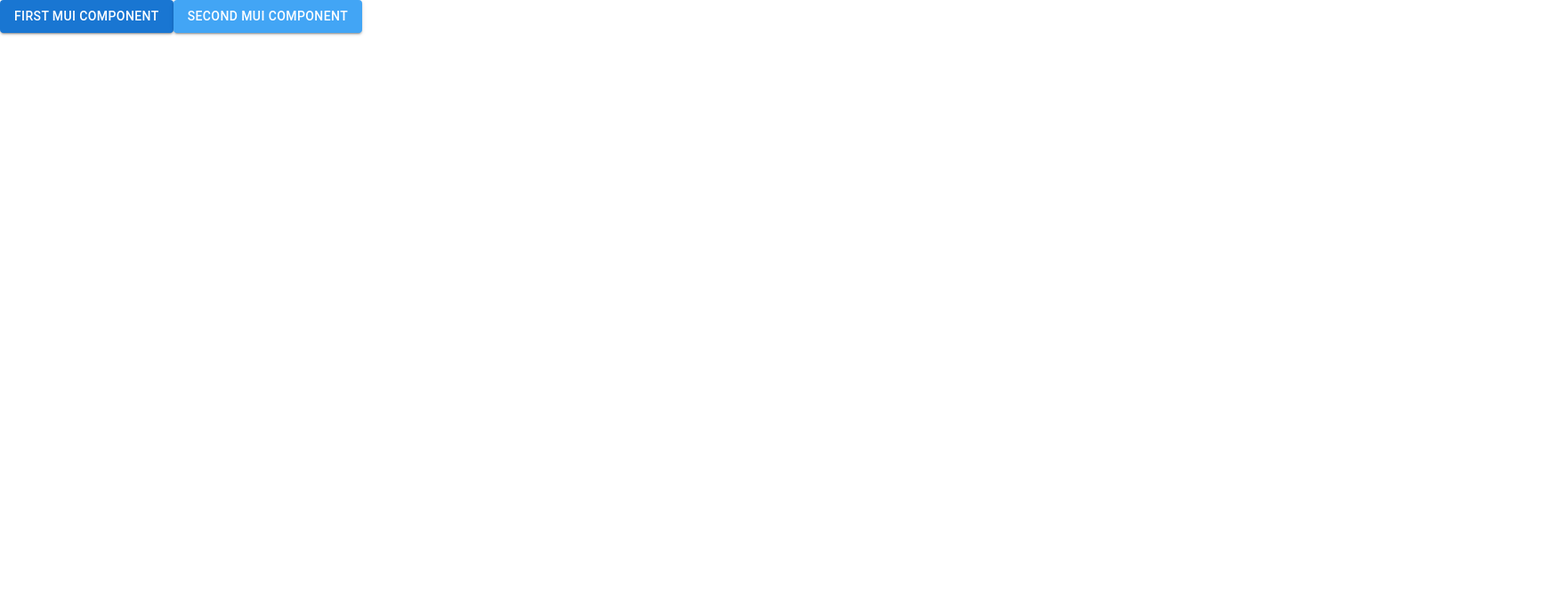
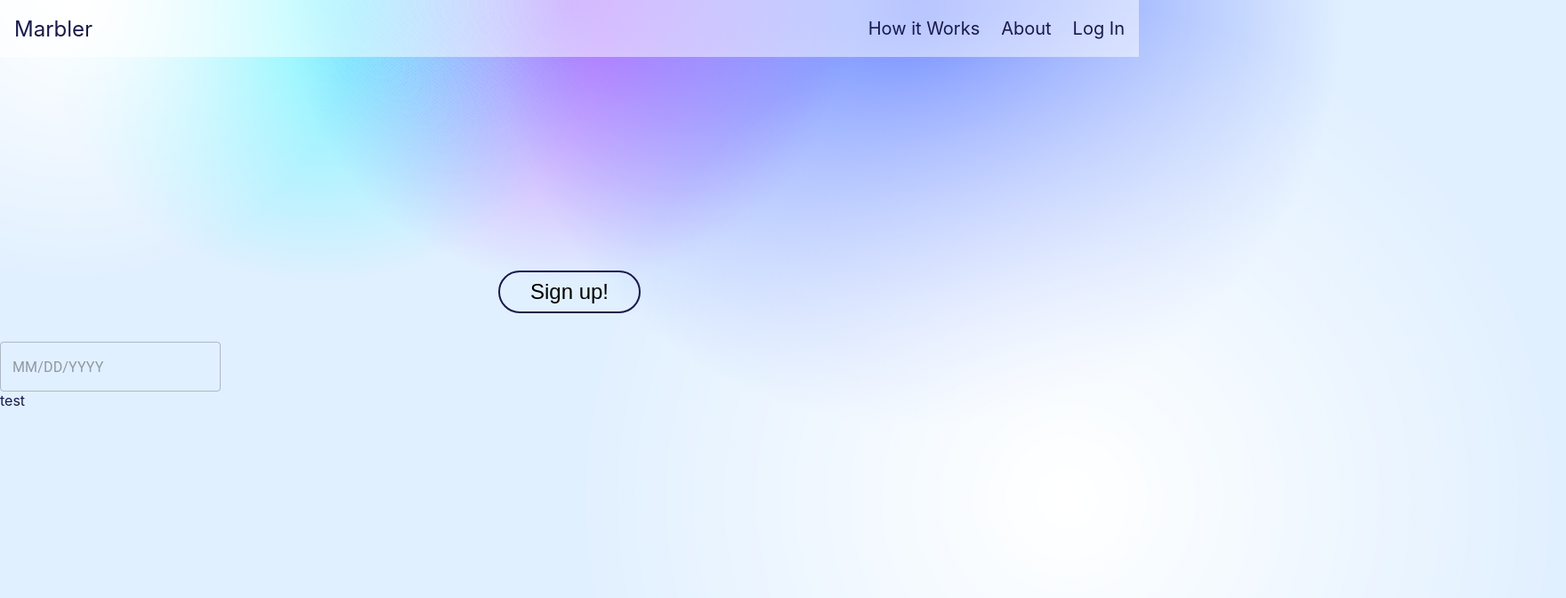
Before and after one commit to evan-baron/goal-calendar-react-app, a React (Create React App) app: page / in a window 1280 px wide. Shown: the top 672 px of the page at 89% size, 1760 px wide, since content can reach past the window. Built offline with nearby package versions, Linux system fonts and the light colour scheme.

Commit message:
messing around building wireframe version

```diff
--- a/package.json
+++ b/package.json
@@ -7,9 +7,11 @@
     "@emotion/styled": "^11.13.0",
     "@mui/icons-material": "^6.1.5",
     "@mui/material": "^6.1.5",
+    "@mui/x-date-pickers": "^7.21.0",
     "@testing-library/jest-dom": "^5.17.0",
     "@testing-library/react": "^13.4.0",
     "@testing-library/user-event": "^13.5.0",
+    "dayjs": "^1.11.13",
     "react": "^18.3.1",
     "react-dom": "^18.3.1",
     "react-scripts": "5.0.1",
--- a/src/App.js
+++ b/src/App.js
@@ -1,33 +1,16 @@
-import Button from '@mui/material/Button';
-import SendIcon from '@mui/icons-material/Send';
-import { createTheme } from '@mui/material/styles';
-import { blue } from '@mui/material/colors';
+import React from 'react'
+import Calendar from './components/Calendar/Calendar'
+import Navbar from './components/Navbar/Navbar'
+import Header from './components/Header/Header'
 
-const theme = createTheme({
-  palette: {
-    primary: {
-      light: blue[300],
-      main: blue[500],
-      dark: blue[700],
-      darker: blue[900],
-    },
-  },
-});
-
-function App() {
+const App = () => {
   return (
-    <div className="App">
-      <Button
-        variant="contained"
-        onClick={() => console.log("user clicked")}
-        >First MUI Component</Button>
-      <Button
-        variant="contained"
-        onClick={() => console.log("user clicked")}
-        sx={{ bgcolor: 'primary.light'}}
-        >Second MUI Component</Button>
-    </div>
-  );
+    <>
+      <Navbar />
+      <Header />
+      <Calendar />
+    </>
+  )
 }
 
-export default App;
+export default App
--- /dev/null
+++ b/src/components/Calendar/Calendar.js
@@ -0,0 +1,15 @@
+import React from 'react'
+import { LocalizationProvider } from '@mui/x-date-pickers';
+import { AdapterDayjs } from '@mui/x-date-pickers/AdapterDayjs'
+import { DatePicker } from '@mui/x-date-pickers/DatePicker';
+
+export default function Calendar() {
+  return (
+    <>
+    <LocalizationProvider dateAdapter={AdapterDayjs}>
+      <DatePicker />
+    </LocalizationProvider>
+    <div>test</div>
+    </>
+  );
+}
--- /dev/null
+++ b/src/components/Header/Header.css
@@ -0,0 +1,28 @@
+* {
+    box-sizing: border-box;
+}
+
+.header {
+    display: flex;
+    justify-content: center;
+    align-items: flex-end;
+    height: 20rem;
+}
+
+button {
+    position: relative;
+    bottom: 2rem;
+    height: 3rem;
+    width: 10rem;
+    font-size: 1.5rem;
+    color: (25, 25, 75);
+    background-color: transparent;
+    border: 2px solid rgb(25, 25, 75);
+    border-radius: 1.5rem;
+}
+
+button:hover {
+    background-color: rgba(255, 255, 255, .5);
+    animation: fadeIn .25s;
+    cursor: pointer;
+}
--- /dev/null
+++ b/src/components/Header/Header.js
@@ -0,0 +1,16 @@
+import React from 'react'
+import './Header.css'
+import HeaderBackground from './HeaderBackground'
+
+const Header = () => {
+  return (
+    <>
+        <HeaderBackground />
+        <header className='header'>
+            <button>Sign up!</button>
+        </header>
+    </>
+  )
+}
+
+export default Header
--- /dev/null
+++ b/src/components/Header/HeaderBackground.css
@@ -0,0 +1,49 @@
+.header-block-container {
+    z-index: -1;
+    position: absolute;
+    top: 0;
+    left: 50%;
+    transform: translateX(-50%);
+}
+
+.header-style-block {
+    position: absolute;
+}
+
+.block1 {
+    height: 50rem;
+    width: 50rem;
+    transform: translate(-85%, -50%);
+    background: radial-gradient(20rem, rgba(0, 255, 255, .5), transparent);
+    mix-blend-mode: color-burn;
+}
+
+.block2 {
+    height: 50rem;
+    width: 50rem;
+    transform: translate(-50%, -50%);
+    background: radial-gradient(20rem, rgba(162, 0, 255, .5), transparent);
+    mix-blend-mode: color-burn;
+}
+
+.block3 {
+    height: 70rem;
+    width: 70rem;
+    transform: translate(-15%, -50%);
+    background: radial-gradient(30rem, rgba(0, 38, 255, 0.5), transparent);
+    mix-blend-mode: color-burn;
+}
+
+.block4 {
+    height: 50rem;
+    width: 50rem;
+    transform: translate(-120%, -50%);
+    background: radial-gradient(20rem, rgba(255, 255, 255, 1), transparent);
+}
+
+.block5 {
+    height: 70rem;
+    width: 70rem;
+    transform: translate(0%, 0%);
+    background: radial-gradient(35rem, rgb(255, 255, 255), transparent);
+}
--- /dev/null
+++ b/src/components/Header/HeaderBackground.js
@@ -0,0 +1,16 @@
+import React from 'react'
+import './HeaderBackground.css'
+
+const HeaderBackground = () => {
+  return (
+    <div className='header-block-container'>
+        <div className='header-style-block block1'></div>
+        <div className='header-style-block block2'></div>
+        <div className='header-style-block block3'></div>
+        <div className='header-style-block block4'></div>
+        <div className='header-style-block block5'></div>
+    </div>
+  )
+}
+
+export default HeaderBackground
--- /dev/null
+++ b/src/components/Navbar/Navbar.css
@@ -0,0 +1,49 @@
+* {
+    box-sizing: border-box;
+}
+
+.navbar {
+    position: relative;
+    display: flex;
+    justify-content: space-between;
+    align-items: center;
+    list-style-type: none;
+    height: 4rem;
+    padding: 0 .5rem;
+    background-color: rgba(255, 255, 255, .5);
+}
+
+section {
+    display: flex;
+    align-items: center;
+    height: 100%;
+    gap: 8px;
+}
+
+li {
+    display: flex;
+    align-items: center;
+    height: 100%;
+    font-size: 20px;
+    padding: 0 8px;
+}
+
+li:hover {
+    background-color: rgba(255, 255, 255, .5);
+    animation: fadeIn .25s;
+    cursor: pointer;
+}
+
+@keyframes fadeIn {
+    0% { background-color: rgba(255, 255, 255, 0) }
+    100% { background-color: rgba(255, 255, 255, .5) }
+}
+
+.logo-title {
+    display: flex;
+    align-items: center;
+    height: 100%;
+    font-size: 24px;
+    padding: 0 8px;
+    cursor: pointer;
+}
--- /dev/null
+++ b/src/components/Navbar/Navbar.js
@@ -0,0 +1,19 @@
+import React from 'react';
+import './Navbar.css';
+
+const Navbar = () => {
+  return (
+    <nav className='navbar'>
+      <section>
+        <div className="logo-title">Marbler</div>
+      </section>
+      <section>
+        <li>How it Works</li>
+        <li>About</li>
+        <li>Log In</li>
+      </section>
+    </nav>
+  )
+}
+
+export default Navbar
--- a/src/index.css
+++ b/src/index.css
@@ -5,6 +5,8 @@ body {
     sans-serif;
   -webkit-font-smoothing: antialiased;
   -moz-osx-font-smoothing: grayscale;
+  background-color: rgb(225, 240, 255);
+  color: rgb(25, 25, 75)
 }
 
 code {
--- /dev/null
+++ b/src/reset.css
@@ -0,0 +1,53 @@
+/* http://meyerweb.com/eric/tools/css/reset/
+   v2.0 | 20110126
+   License: none (public domain)
+*/
+
+html, body, div, span, applet, object, iframe,
+h1, h2, h3, h4, h5, h6, p, blockquote, pre,
+a, abbr, acronym, address, big, cite, code,
+del, dfn, em, img, ins, kbd, q, s, samp,
+small, strike, strong, sub, sup, tt, var,
+b, u, i, center,
+dl, dt, dd, ol, ul, li,
+fieldset, form, label, legend,
+table, caption, tbody, tfoot, thead, tr, th, td,
+article, aside, canvas, details, embed,
+figure, figcaption, footer, header, hgroup,
+menu, nav, output, ruby, section, summary,
+time, mark, audio, video {
+  margin: 0;
+  padding: 0;
+  border: 0;
+  font-size: 100%;
+  font: inherit;
+  vertical-align: baseline;
+}
+/* HTML5 display-role reset for older browsers */
+article, aside, details, figcaption, figure,
+footer, header, hgroup, menu, nav, section {
+  display: block;
+}
+body {
+  line-height: 1;
+}
+ol, ul {
+  list-style: none;
+}
+blockquote, q {
+  quotes: none;
+}
+blockquote:before, blockquote:after,
+q:before, q:after {
+  content: '';
+  content: none;
+}
+table {
+  border-collapse: collapse;
+  border-spacing: 0;
+}
+
+a {
+  color: black;
+  text-decoration: none;
+}
```
Also changed, not shown: 1 other file (tests, documents, lock files or other folders).
